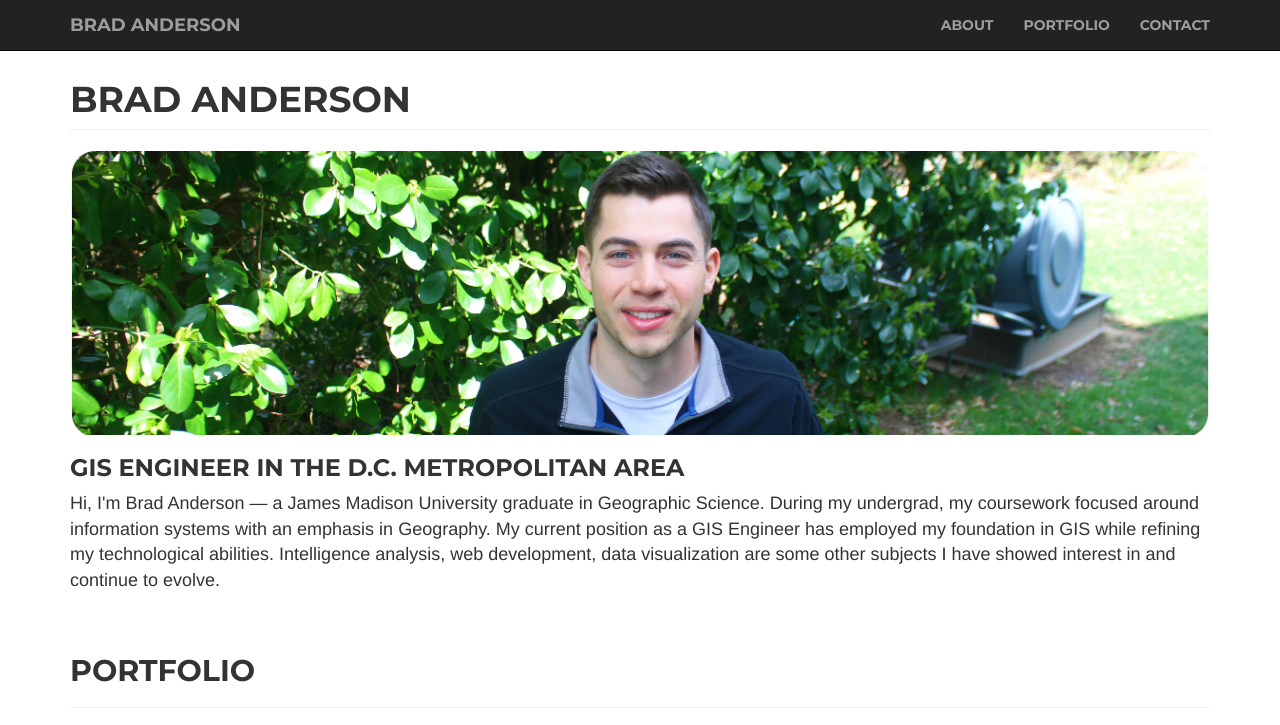
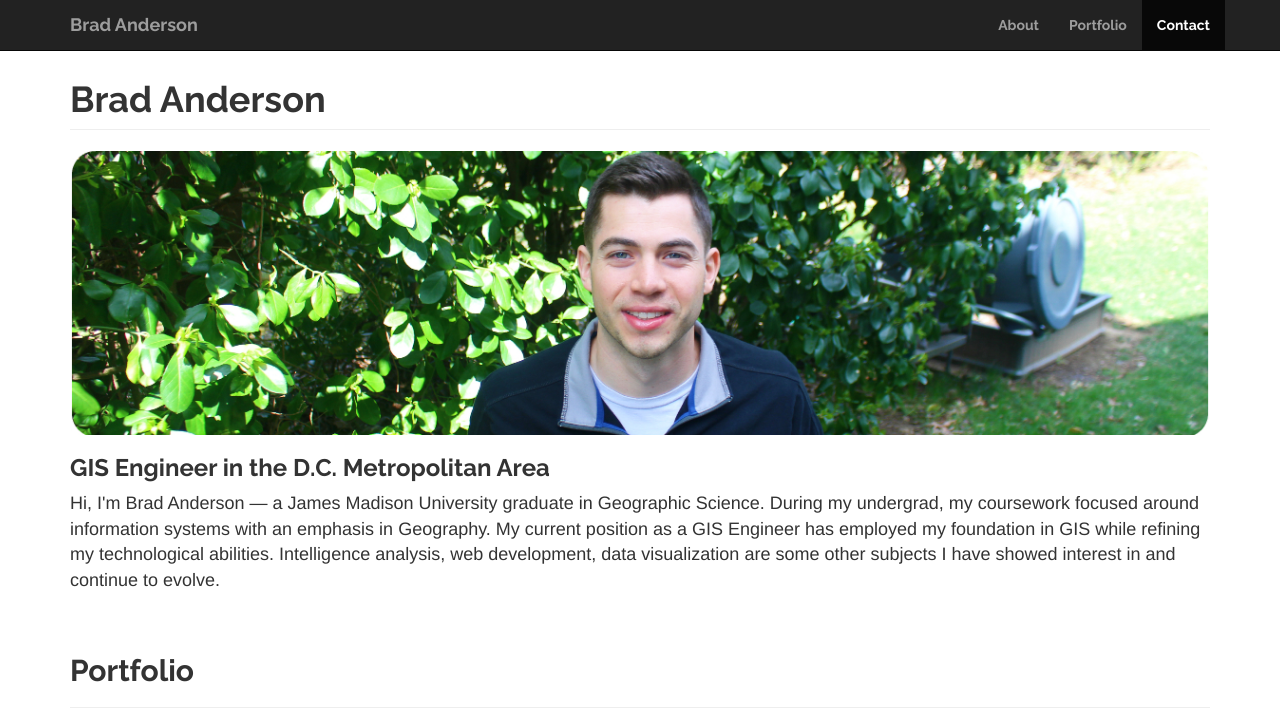
Before and after one commit to bradanderson22/bradanderson22.github.io, a plain HTML site: page index.html in a window 1280 px wide. Shown: the top 725 px of the page. Drawn offline with nearby package versions, Linux system fonts and the light colour scheme; files whose address does not match are found by name.

Commit message:
Updated typeface for headings and navigation

```diff
--- a/index.html
+++ b/index.html
@@ -14,7 +14,8 @@
     <!--Custom Icons -->
     <link href="style/vendor/font-awesome/css/font-awesome.min.css" rel="stylesheet" type="text/css">
     <!-- Google Fonts -->
-    <link href="https://fonts.googleapis.com/css?family=Montserrat:700" rel="stylesheet">
+    <link href="https://fonts.googleapis.com/css?family=Open+Sans" rel="stylesheet">
+    <link href="https://fonts.googleapis.com/css?family=Raleway:700" rel="stylesheet">
 
 
     <!-- Bootstrap core CSS -->
@@ -22,8 +23,7 @@
     <!-- Custom CSS -->
     <link href="style/extra.css" rel="stylesheet">
 
-    <body>
-
+    <body data-spy="scroll" data-offset="0">
     <!-- Navigation -->
     <nav class="navbar navbar-inverse navbar-fixed-top">
 
--- a/style/extra.css
+++ b/style/extra.css
@@ -8,6 +8,7 @@
 
 html,
 body {
+    position: relative;
     padding-top: 20px;
     width: 100%;
     height: 100%;
@@ -20,10 +21,11 @@ h3,
 h4,
 h5,
 h6 {
-    text-transform: uppercase;
-    font-family: Montserrat, sans-serif;
+    /* text-transform: uppercase; */
+    font-family: 'Raleway', sans-serif;
     font-weight: 700;
 }
+
 /* Body */
 
 /* About */
```
